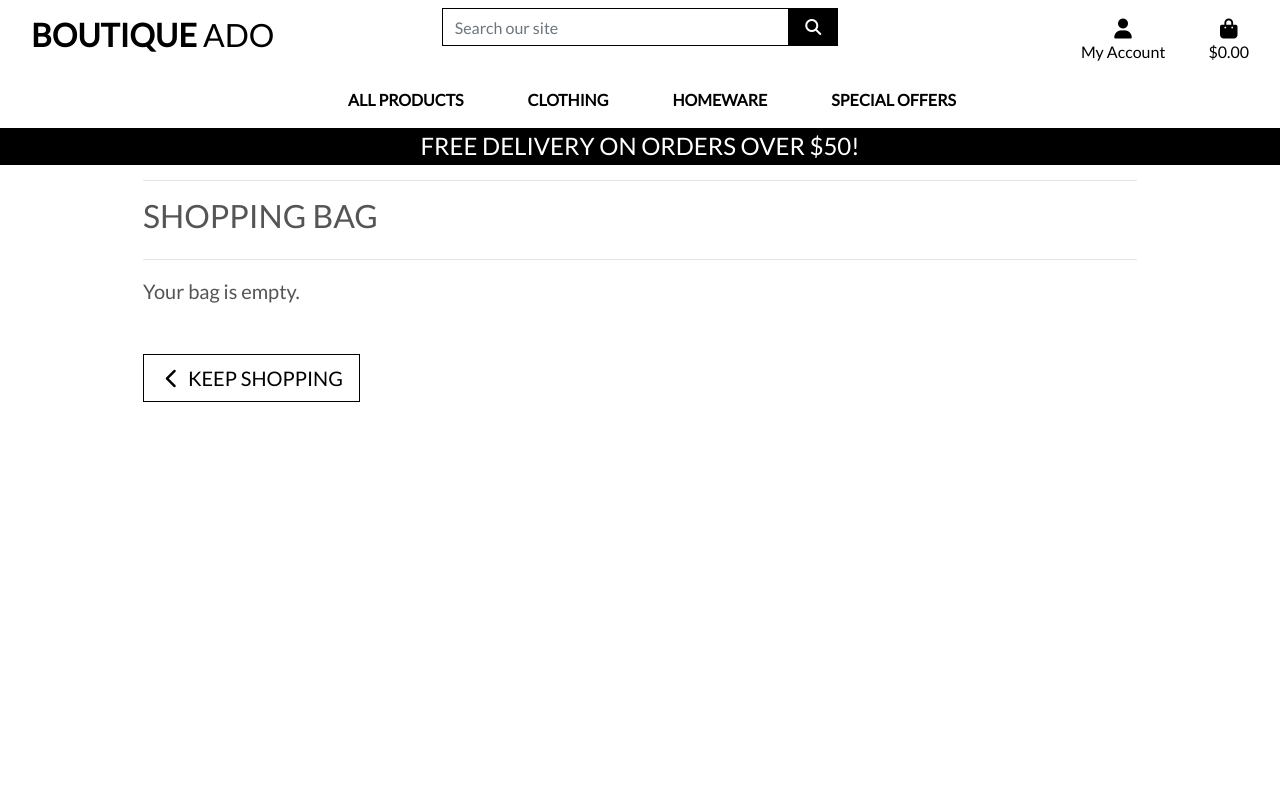
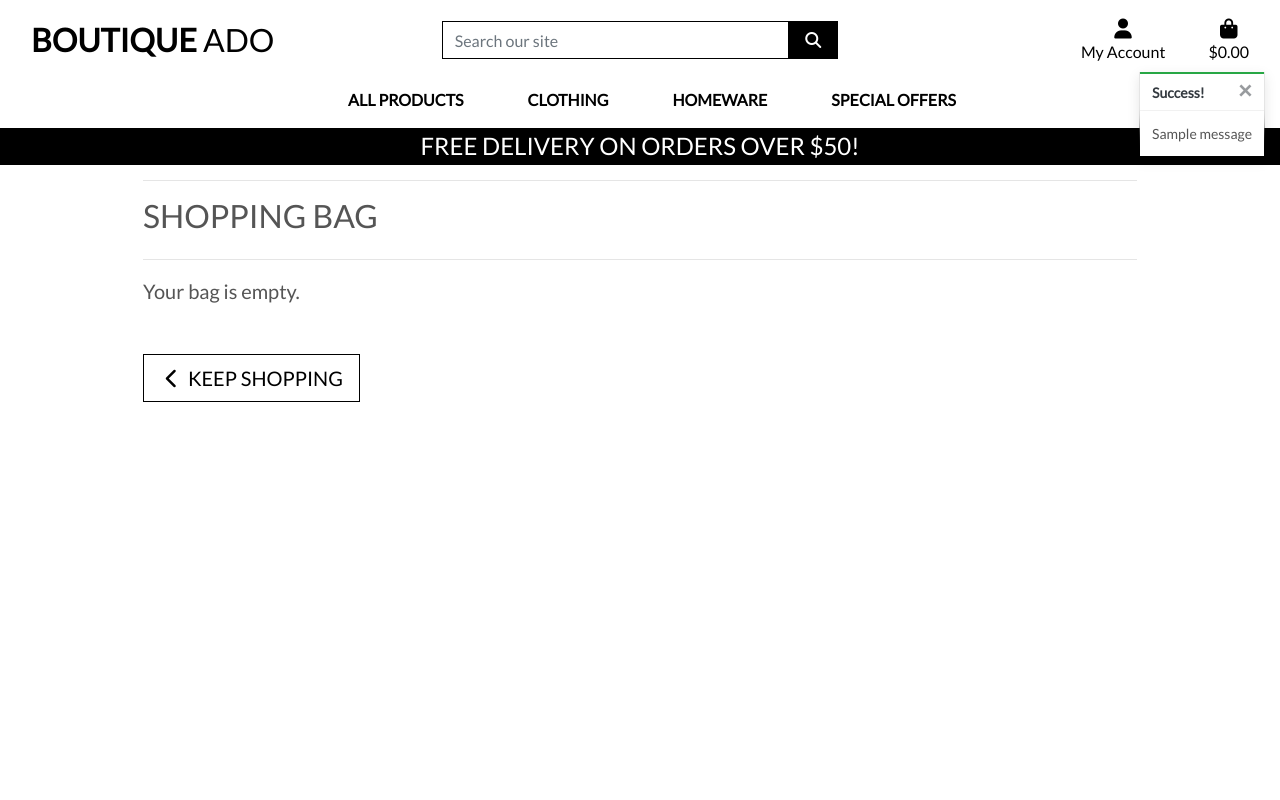
Before and after one commit to irinatu17/boutique_ado_v1, a Django app: page /bag/ in a window 1280 px wide. Run offline with Django 3.2, Linux system fonts and the light colour scheme; tables that the repository leaves empty hold one stand-in row (values such as "Sample post"); one stand-in notice (Sample message) is shown; some libraries are stand-ins or nearby versions.

Commit message:
Added toasts

```diff
--- a/bag/views.py
+++ b/bag/views.py
@@ -1,4 +1,7 @@
 from django.shortcuts import render, redirect, reverse, HttpResponse
+from django.contrib import messages
+
+from products.models import Product
 
 # Create your views here.
 
@@ -12,6 +15,7 @@ def view_bag(request):
 def add_to_bag(request, item_id):
     """ Add a quantity of the specified product to the shopping bag """
 
+    product = Product.objects.get(pk=item_id)
     quantity = int(request.POST.get('quantity'))
     redirect_url = request.POST.get('redirect_url')
     size = None
@@ -32,6 +36,7 @@ def add_to_bag(request, item_id):
             bag[item_id] += quantity
         else:
             bag[item_id] = quantity
+            messages.success(request, f'Added {product.name} to your bag')
 
     request.session['bag'] = bag
     return redirect(redirect_url)
--- a/boutique_ado/settings.py
+++ b/boutique_ado/settings.py
@@ -82,6 +82,8 @@ TEMPLATES = [
     },
 ]
 
+MESSAGE_STORAGE = 'django.contrib.messages.storage.session.SessionStorage'
+
 AUTHENTICATION_BACKENDS = [
     # Needed to login by username in Django admin, regardless of `allauth`
     'django.contrib.auth.backends.ModelBackend',
--- a/static/css/base.css
+++ b/static/css/base.css
@@ -102,6 +102,23 @@ a.category-badge > span.badge:hover {
     cursor: pointer;
 }
 
+/* ------------------------------- bootstrap toasts */
+
+.message-container {
+    position: fixed;
+    top: 72px;
+    right: 15px;
+    z-index: 99999999999;
+}
+
+.custom-toast {
+    overflow: visible;
+}
+
+.toast-capper {
+    height: 2px;
+}
+
 /* -------------------------------- Media Queries */
 
 /* Slightly larger container on xl screens */
--- a/templates/base.html
+++ b/templates/base.html
@@ -3,6 +3,7 @@
 <!doctype html>
 <html lang="en">
   <head>
+
     {% block meta %}
         <meta http-equiv="X-UA-Compatible" content="ie=edge">
         <meta charset="utf-8">
@@ -13,19 +14,19 @@
     {% endblock %}
 
     {% block corecss %}
-    <link rel="stylesheet" href="https://stackpath.bootstrapcdn.com/bootstrap/4.5.0/css/bootstrap.min.css" integrity="sha384-9aIt2nRpC12Uk9gS9baDl411NQApFmC26EwAOH8WgZl5MYYxFfc+NcPb1dKGj7Sk" crossorigin="anonymous">
-    <link rel="stylesheet" href="https://fonts.googleapis.com/css?family=Lato&display=swap">
-    <link rel="stylesheet" href="{% static 'css/base.css' %}">
+        <link rel="stylesheet" href="https://stackpath.bootstrapcdn.com/bootstrap/4.4.1/css/bootstrap.min.css" integrity="sha384-Vkoo8x4CGsO3+Hhxv8T/Q5PaXtkKtu6ug5TOeNV6gBiFeWPGFN9MuhOf23Q9Ifjh" crossorigin="anonymous">
+        <link rel="stylesheet" href="https://fonts.googleapis.com/css?family=Lato&display=swap">
+        <link rel="stylesheet" href="{% static 'css/base.css' %}">
     {% endblock %}
 
     {% block extra_css %}
     {% endblock %}
 
     {% block corejs %}
-    <script src="https://kit.fontawesome.com/baccdfdbc9.js" crossorigin="anonymous"></script>
-    <script src="https://code.jquery.com/jquery-3.5.1.min.js" integrity="sha256-9/aliU8dGd2tb6OSsuzixeV4y/faTqgFtohetphbbj0=" crossorigin="anonymous"></script>
-    <script src="https://cdn.jsdelivr.net/npm/popper.js@1.16.0/dist/umd/popper.min.js" integrity="sha384-Q6E9RHvbIyZFJoft+2mJbHaEWldlvI9IOYy5n3zV9zzTtmI3UksdQRVvoxMfooAo" crossorigin="anonymous"></script>
-    <script src="https://stackpath.bootstrapcdn.com/bootstrap/4.5.0/js/bootstrap.min.js" integrity="sha384-OgVRvuATP1z7JjHLkuOU7Xw704+h835Lr+6QL9UvYjZE3Ipu6Tp75j7Bh/kR0JKI" crossorigin="anonymous"></script>
+        <script src="https://kit.fontawesome.com/e9c73d7092.js" crossorigin="anonymous"></script>
+        <script src="https://code.jquery.com/jquery-3.4.1.min.js" integrity="sha256-CSXorXvZcTkaix6Yvo6HppcZGetbYMGWSFlBw8HfCJo=" crossorigin="anonymous"></script>
+        <script src="https://cdn.jsdelivr.net/npm/popper.js@1.16.0/dist/umd/popper.min.js" integrity="sha384-Q6E9RHvbIyZFJoft+2mJbHaEWldlvI9IOYy5n3zV9zzTtmI3UksdQRVvoxMfooAo" crossorigin="anonymous"></script>
+        <script src="https://stackpath.bootstrapcdn.com/bootstrap/4.4.1/js/bootstrap.min.js" integrity="sha384-wfSDF2E50Y2D1uUdj0O3uMBJnjuUD4Ih7YwaYd1iqfktj0Uod8GCExl3Og8ifwB6" crossorigin="anonymous"></script>
     {% endblock %}
 
     {% block extra_js %}
@@ -36,12 +37,12 @@
   <body>
     <header class="container-fluid fixed-top">
         <div id="topnav" class="row bg-white pt-lg-2 d-none d-lg-flex">
-            <div class="col-12 col-lg-4 my-auto-py-1 py-lg-0 text-center text-lg-left">
+            <div class="col-12 col-lg-4 my-auto py-1 py-lg-0 text-center text-lg-left">
                 <a href="{% url 'home' %}" class="nav-link main-logo-link">
                     <h2 class="logo-font text-black my-0"><strong>Boutique</strong> Ado</h2>
                 </a>
             </div>
-            <div class="col-12 col-lg-4 my-auto-py-1 py-lg-0">
+            <div class="col-12 col-lg-4 my-auto py-1 py-lg-0">
                 <form method="GET" action="{% url 'products' %}">
                     <div class="input-group w-100">
                         <input class="form-control border border-black rounded-0" type="text" name="q" placeholder="Search our site">
@@ -55,7 +56,7 @@
                     </div>
                 </form>
             </div>
-            <div class="col-12 col-lg-4 my-auto-py-1 py-lg-0">
+            <div class="col-12 col-lg-4 my-auto py-1 py-lg-0">
                 <ul class="list-inline list-unstyled text-center text-lg-right my-0">
                     <li class="list-inline-item dropdown">
                         <a class="text-black nav-link" href="#" id="user-options" data-toggle="dropdown" aria-haspopup="true" aria-expanded="false">
@@ -111,7 +112,21 @@
     </header>
 
     {% if messages %}
-        <div class="message-container"></div>
+        <div class="message-container">
+            {% for message in messages %}
+                {% with message.level as level %}
+                    {% if level == 40 %}
+                        {% include 'includes/toasts/toast_error.html' %}
+                    {% elif level == 30 %}
+                        {% include 'includes/toasts/toast_warning.html' %}
+                    {% elif level == 25 %}
+                        {% include 'includes/toasts/toast_success.html' %}
+                    {% else %}
+                        {% include 'includes/toasts/toast_info.html' %}
+                    {% endif %}
+                {% endwith %}
+            {% endfor %}
+        </div>
     {% endif %}
 
     {% block page_header %}
@@ -121,7 +136,11 @@
     {% endblock %}
 
     {% block postloadjs %}
+    <script type="text/javascript">
+        $('.toast').toast('show');
+    </script>
     {% endblock %}
+
 
   </body>
 </html>
--- /dev/null
+++ b/templates/includes/toasts/toast_success.html
@@ -0,0 +1,13 @@
+<div class="toast custom-toast rounded-0 border-top-0" data-autohide="false">
+    <div class="arrow-up arrow-success"></div>
+    <div class="w-100 toast-capper bg-success"></div>
+    <div class="toast-header bg-white text-dark">
+        <strong class="mr-auto">Success!</strong>
+        <button type="button" class="ml-2 mb-1 close text-dark" data-dismiss="toast" aria-label="Close">
+            <span aria-hidden="true">&times;</span>
+        </button>
+    </div>
+    <div class="toast-body bg-white">
+        {{ message }}
+    </div>
+</div>
```
Also changed, not shown: templates/includes/toasts/toast_error.html (added, +13 -0 lines), templates/includes/toasts/toast_info.html (added, +13 -0 lines), templates/includes/toasts/toast_warning.html (added, +13 -0 lines).
